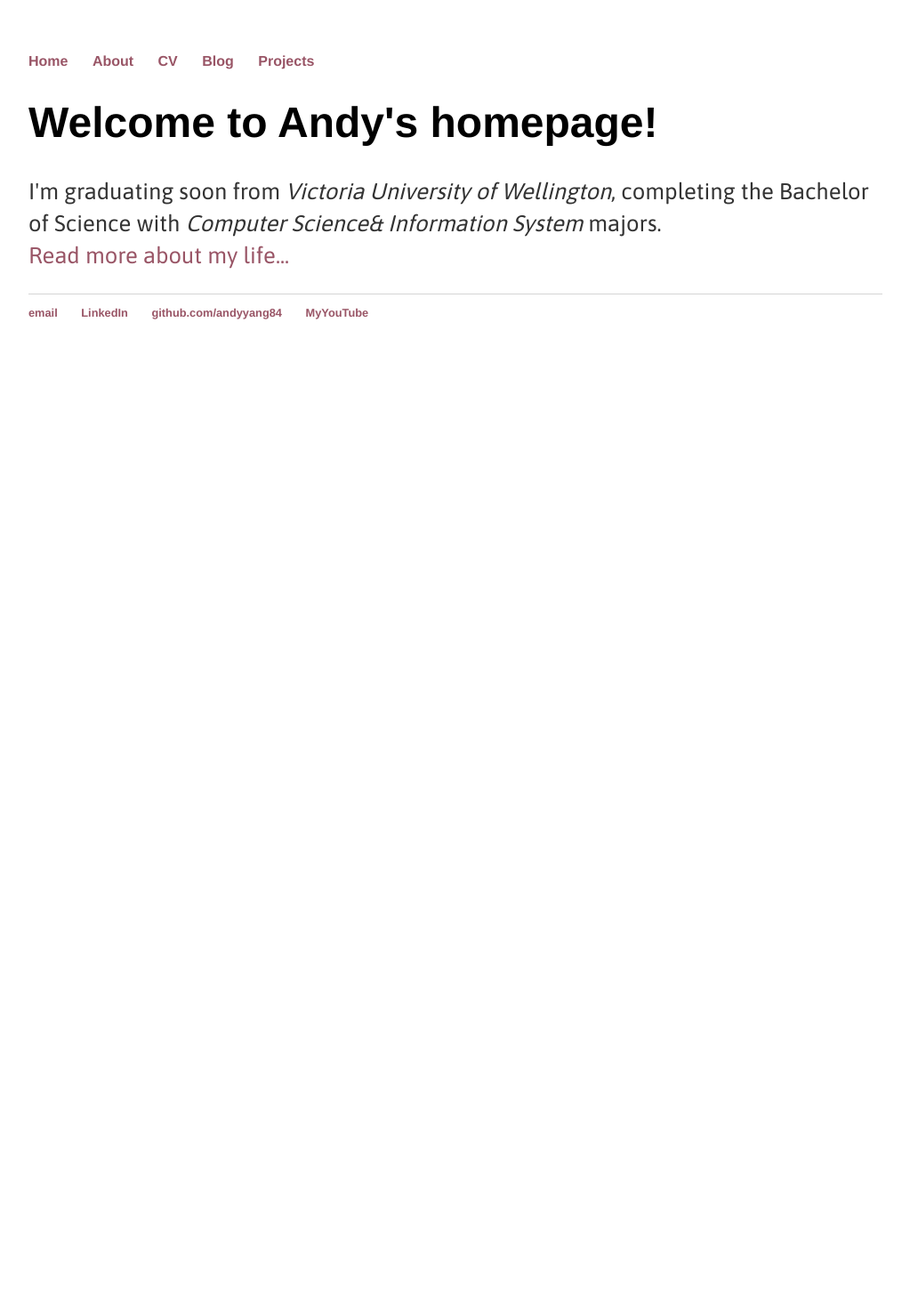
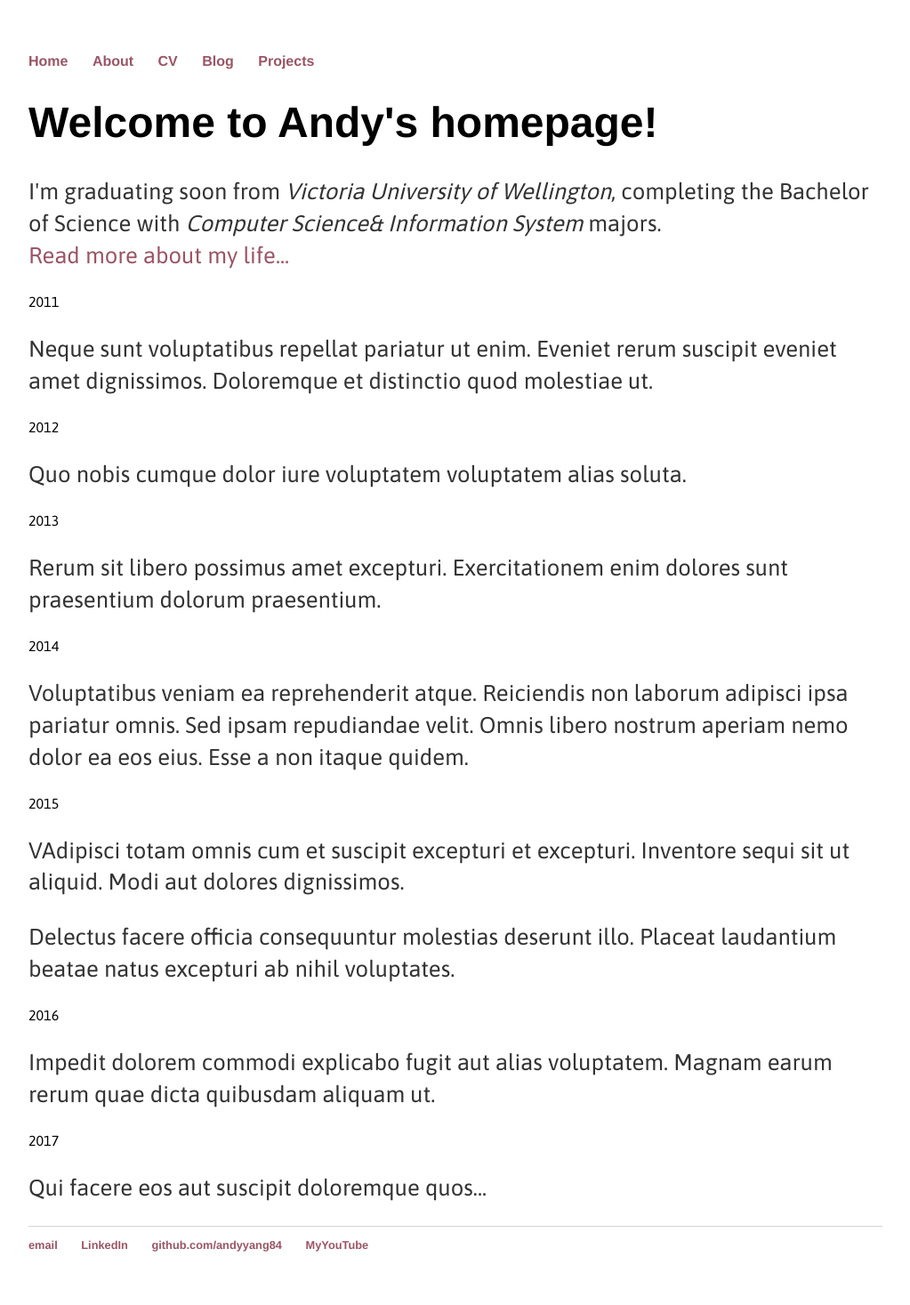
Before and after one commit to AndyYang84/AndyYang84, a Jekyll site: the page built from index.html, in a window 1280 px wide. Shown: the whole page at 89% size, without its empty margins (128-1151 px from the left). Built offline with Jekyll 4.4.1, drawn with Linux system fonts in a browser that asks for light colours; before the commit the page ends 900 px from its top, so only the background shows below that.

Commit message:
timeline

```diff
--- a/index.html
+++ b/index.html
@@ -8,3 +8,49 @@ title: Andy's repository
 		majors. <br>
 		<a href="/about">Read more about my life...</a></p>
 </div><!-- /.blurb -->
+
+<div class="entries">
+  <div class="entry">
+    <div class="title">2011</div>
+    <div class="body">
+      <p>Neque sunt voluptatibus repellat pariatur ut enim. Eveniet rerum suscipit eveniet amet dignissimos. Doloremque et distinctio quod molestiae ut.</p>
+    </div>
+  </div>
+  <div class="entry">
+    <div class="title">2012</div>
+    <div class="body">
+      <p>Quo nobis cumque dolor iure voluptatem voluptatem alias soluta.</p>
+    </div>
+  </div>
+  <div class="entry">
+    <div class="title big">2013</div>
+    <div class="body">
+      <p>Rerum sit libero possimus amet excepturi. Exercitationem enim dolores sunt praesentium dolorum praesentium.</p>
+    </div>
+  </div>
+  <div class="entry">
+    <div class="title">2014</div>
+    <div class="body">
+      <p>Voluptatibus veniam ea reprehenderit atque. Reiciendis non laborum adipisci ipsa pariatur omnis. Sed ipsam repudiandae velit. Omnis libero nostrum aperiam nemo dolor ea eos eius. Esse a non itaque quidem.</p>
+    </div>
+  </div>
+  <div class="entry">
+    <div class="title">2015</div>
+    <div class="body">
+      <p>VAdipisci totam omnis cum et suscipit excepturi et excepturi. Inventore sequi sit ut aliquid. Modi aut dolores dignissimos.</p>
+      <p>Delectus facere officia consequuntur molestias deserunt illo. Placeat laudantium beatae natus excepturi ab nihil voluptates.</p>
+    </div>
+  </div>
+  <div class="entry">
+    <div class="title big">2016</div>
+    <div class="body">
+      <p>Impedit dolorem commodi explicabo fugit aut alias voluptatem. Magnam earum rerum quae dicta quibusdam aliquam ut.</p>
+    </div>
+  </div>
+  <div class="entry">
+    <div class="title">2017</div>
+    <div class="body">
+      <p>Qui facere eos aut suscipit doloremque quos...</p>
+    </div>
+  </div>
+</div>
```
